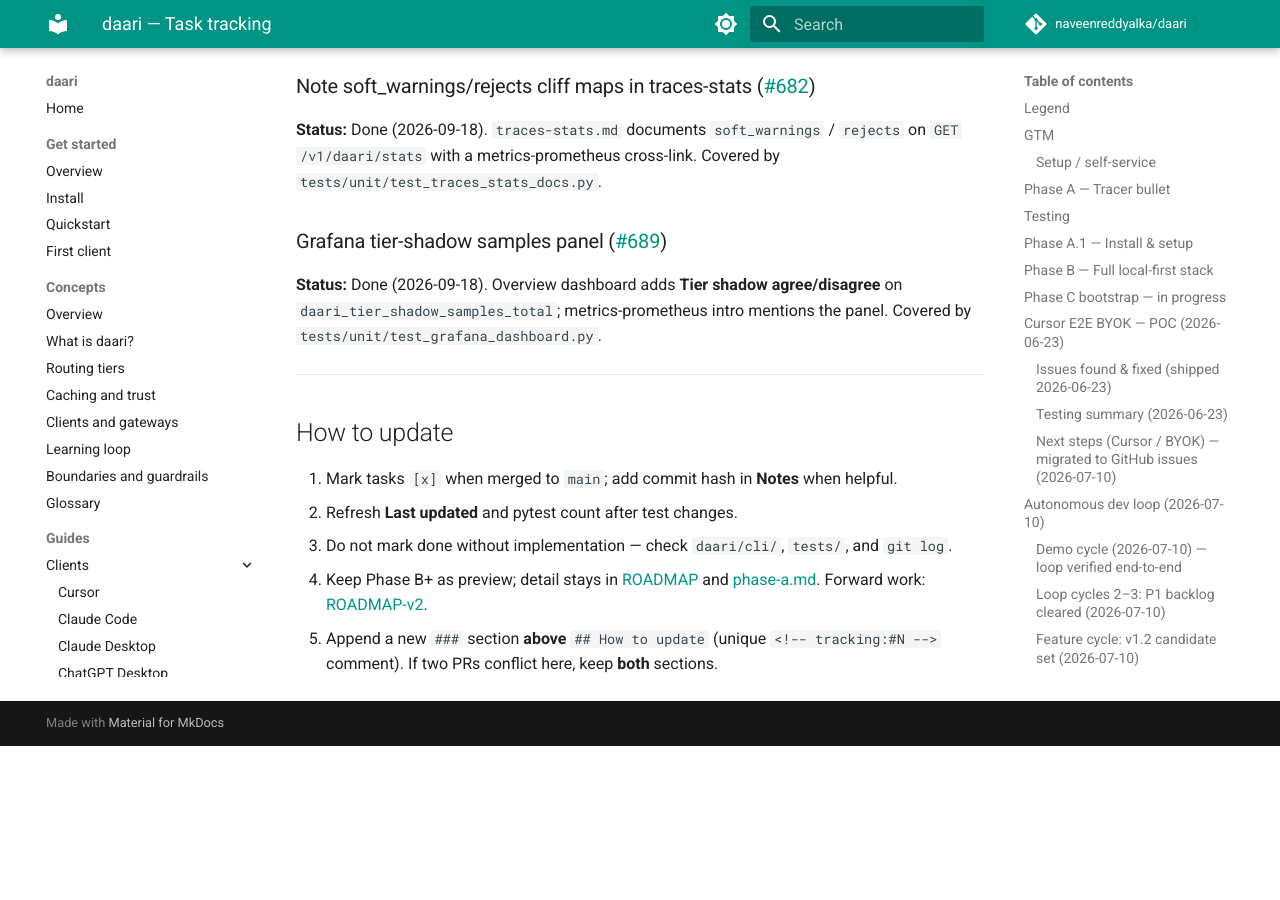
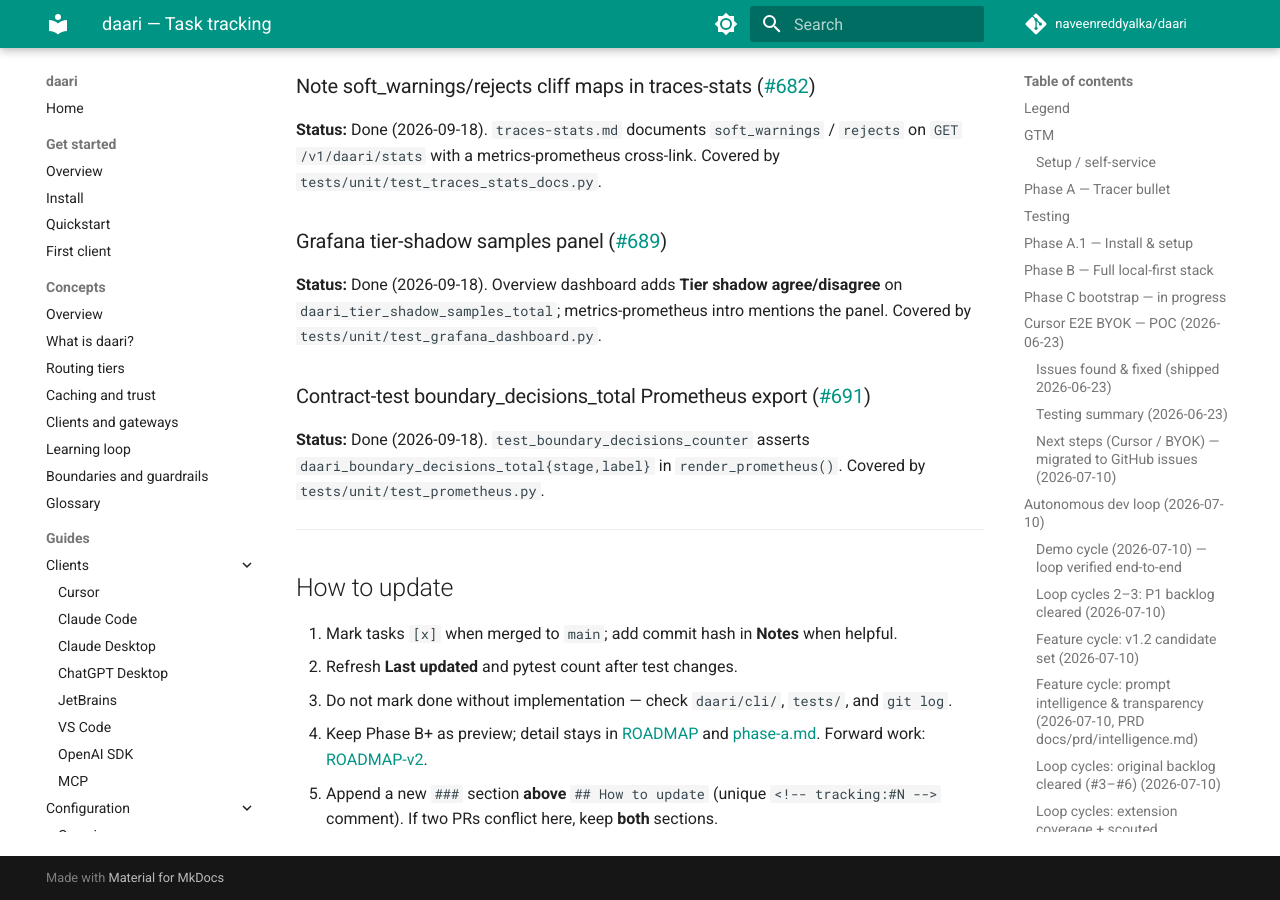
Before and after one commit to naveenreddyalka/daari, an MkDocs documentation site: the page built from docs/TRACKING.md, in a window 1280 px wide and 900 px high, scrolled down 76885 px. Built offline with MkDocs 1.6.1 and Material for MkDocs 9.7.7, drawn with Linux system fonts in a browser that asks for light colours; comment, search, counter and statistics services are not loaded; before the commit the page ends 77631 px from its top, so only the background shows below that.

Commit message:
test(prometheus): contract-test boundary_decisions_total export
Closes #691.

Co-authored-by: Cursor <cursoragent@cursor.com>

```diff
--- a/docs/TRACKING.md
+++ b/docs/TRACKING.md
@@ -3165,6 +3165,13 @@ Covered by `tests/unit/test_traces_stats_docs.py`.
 agree/disagree** on `daari_tier_shadow_samples_total`; metrics-prometheus
 intro mentions the panel. Covered by `tests/unit/test_grafana_dashboard.py`.
 
+### Contract-test boundary_decisions_total Prometheus export ([#691](https://github.com/naveenreddyalka/daari/issues/691))
+
+<!-- tracking:#691 -->
+**Status:** Done (2026-09-18). `test_boundary_decisions_counter` asserts
+`daari_boundary_decisions_total{stage,label}` in `render_prometheus()`. Covered
+by `tests/unit/test_prometheus.py`.
+
 ---
 
 ## How to update
```
Also changed, not shown: 1 other file.
